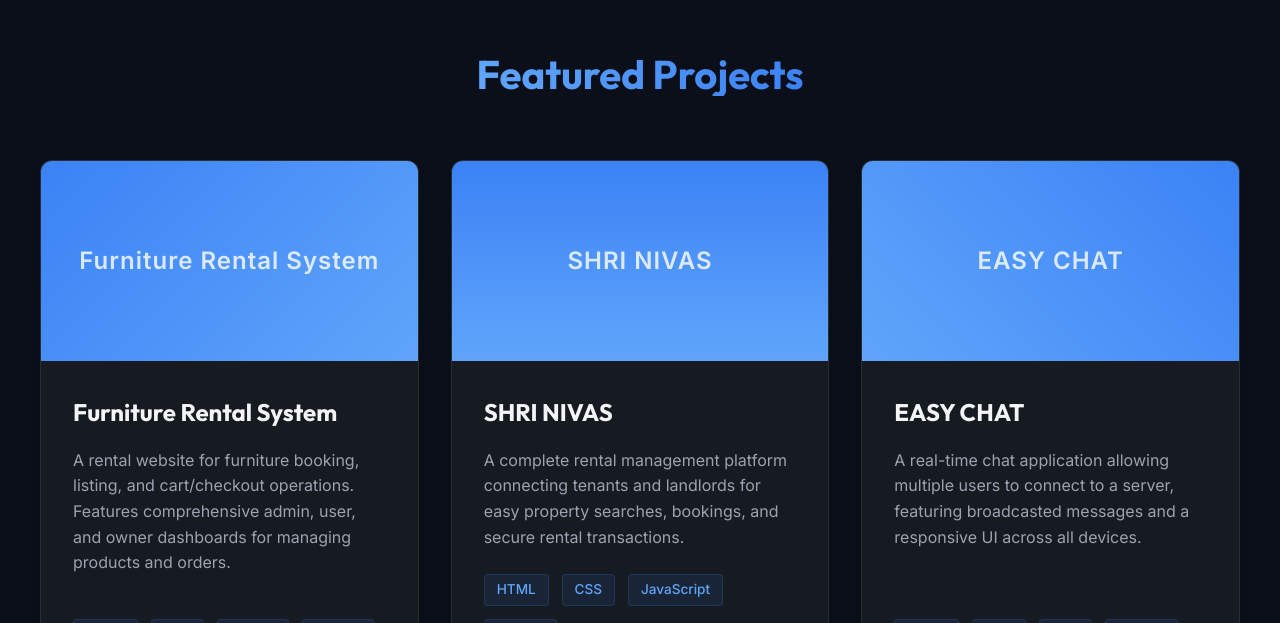
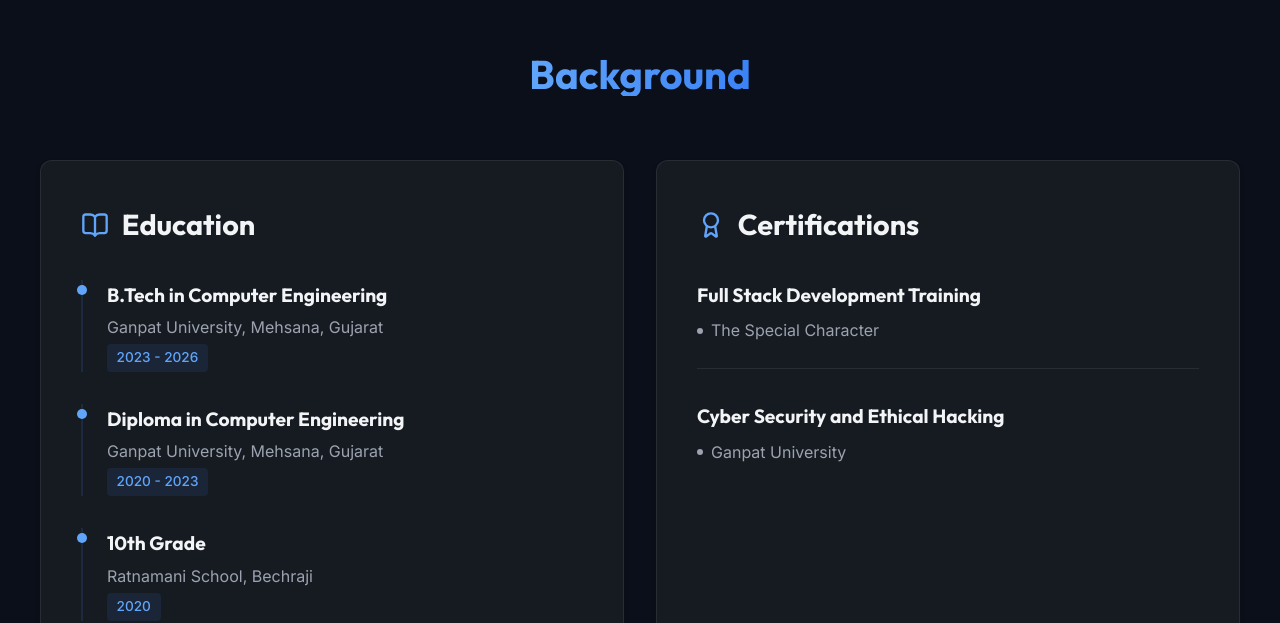
Before and after one commit to mitdeveloper10/PORTFOLIO, a React (Vite) app: page / in a window 1280 px wide. Shown: the part 1597-2220 px from the top of the page. Built offline with nearby package versions, Linux system fonts and the light colour scheme.

Commit message:
Add Education & Certifications Section and update links

```diff
--- a/src/App.jsx
+++ b/src/App.jsx
@@ -2,6 +2,7 @@ import React from 'react';
 import Navbar from './components/Navbar';
 import HeroSection from './components/HeroSection';
 import AboutSection from './components/AboutSection';
+import EducationSection from './components/EducationSection';
 import ProjectsSection from './components/ProjectsSection';
 import ContactSection from './components/ContactSection';
 import Footer from './components/Footer';
@@ -12,6 +13,7 @@ function App() {
       <Navbar />
       <HeroSection />
       <AboutSection />
+      <EducationSection />
       <ProjectsSection />
       <ContactSection />
       <Footer />
--- /dev/null
+++ b/src/components/EducationSection.jsx
@@ -0,0 +1,92 @@
+import React from 'react';
+import { BookOpen, Award } from 'lucide-react';
+
+const EducationSection = () => {
+  const education = [
+    {
+      degree: "B.Tech in Computer Engineering",
+      institution: "Ganpat University, Mehsana, Gujarat",
+      year: "2023 - 2026"
+    },
+    {
+      degree: "Diploma in Computer Engineering",
+      institution: "Ganpat University, Mehsana, Gujarat",
+      year: "2020 - 2023"
+    },
+    {
+      degree: "10th Grade",
+      institution: "Ratnamani School, Bechraji",
+      year: "2020"
+    }
+  ];
+
+  const certifications = [
+    {
+      title: "Full Stack Development Training",
+      issuer: "The Special Character"
+    },
+    {
+      title: "Cyber Security and Ethical Hacking",
+      issuer: "Ganpat University"
+    }
+  ];
+
+  return (
+    <section id="education" className="section container">
+      <h2 className="heading-secondary">
+        <span className="heading-primary" style={{ fontSize: '2.5rem' }}>Background</span>
+      </h2>
+
+      <div style={{ display: 'grid', gridTemplateColumns: 'repeat(auto-fit, minmax(320px, 1fr))', gap: '2rem' }}>
+
+        {/* Education Column */}
+        <div className="glass-panel" style={{ padding: '2.5rem' }}>
+          <div style={{ display: 'flex', alignItems: 'center', gap: '0.8rem', marginBottom: '2rem' }}>
+            <BookOpen size={28} color="var(--accent-secondary)" />
+            <h3 style={{ fontSize: '1.8rem', color: 'var(--text-primary)' }}>Education</h3>
+          </div>
+
+          <div style={{ display: 'flex', flexDirection: 'column', gap: '2rem' }}>
+            {education.map((item, index) => (
+              <div key={index} style={{ borderLeft: '2px solid var(--accent-color-glow)', paddingLeft: '1.5rem', position: 'relative' }}>
+                <div style={{
+                  position: 'absolute', left: '-6px', top: '5px', width: '10px', height: '10px',
+                  borderRadius: '50%', background: 'var(--accent-secondary)'
+                }}></div>
+                <h4 style={{ fontSize: '1.2rem', color: 'var(--text-primary)', marginBottom: '0.3rem' }}>{item.degree}</h4>
+                <p style={{ color: 'var(--text-secondary)', marginBottom: '0.2rem' }}>{item.institution}</p>
+                <span style={{
+                  display: 'inline-block', fontSize: '0.85rem', color: 'var(--accent-secondary)',
+                  background: 'rgba(59, 130, 246, 0.1)', padding: '0.2rem 0.6rem', borderRadius: '4px', fontWeight: 500
+                }}>{item.year}</span>
+              </div>
+            ))}
+          </div>
+        </div>
+
+        {/* Certifications Column */}
+        <div className="glass-panel" style={{ padding: '2.5rem' }}>
+          <div style={{ display: 'flex', alignItems: 'center', gap: '0.8rem', marginBottom: '2rem' }}>
+            <Award size={28} color="var(--accent-secondary)" />
+            <h3 style={{ fontSize: '1.8rem', color: 'var(--text-primary)' }}>Certifications</h3>
+          </div>
+
+          <div style={{ display: 'flex', flexDirection: 'column', gap: '2rem' }}>
+            {certifications.map((item, index) => (
+              <div key={index} style={{ borderBottom: index !== certifications.length - 1 ? '1px solid var(--border-color)' : 'none', paddingBottom: index !== certifications.length - 1 ? '1.5rem' : '0' }}>
+                <h4 style={{ fontSize: '1.2rem', color: 'var(--text-primary)', marginBottom: '0.5rem' }}>{item.title}</h4>
+                <p style={{ color: 'var(--text-secondary)', display: 'flex', alignItems: 'center', gap: '0.5rem' }}>
+                  <span style={{ width: '6px', height: '6px', borderRadius: '50%', background: 'var(--text-secondary)' }}></span>
+                  {item.issuer}
+                </p>
+              </div>
+            ))}
+          </div>
+        </div>
+
+      </div>
+    </section>
+  );
+};
+
+export default EducationSection;
--- a/src/components/HeroSection.jsx
+++ b/src/components/HeroSection.jsx
@@ -70,7 +70,7 @@ const HeroSection = () => {
             <a href="https://github.com/Mitdeveloper10" target="_blank" rel="noreferrer" style={{ color: 'var(--text-secondary)', transition: 'color 0.3s' }} onMouseOver={(e) => e.currentTarget.style.color = 'var(--text-primary)'} onMouseOut={(e) => e.currentTarget.style.color = 'var(--text-secondary)'}>
               <FaGithub size={24} />
             </a>
-            <a href="https://linkedin.com/in/Mit-Suthar" target="_blank" rel="noreferrer" style={{ color: 'var(--text-secondary)', transition: 'color 0.3s' }} onMouseOver={(e) => e.currentTarget.style.color = '#0ea5e9'} onMouseOut={(e) => e.currentTarget.style.color = 'var(--text-secondary)'}>
+            <a href="https://www.linkedin.com/in/mit-suthar10/" target="_blank" rel="noreferrer" style={{ color: 'var(--text-secondary)', transition: 'color 0.3s' }} onMouseOver={(e) => e.currentTarget.style.color = '#0ea5e9'} onMouseOut={(e) => e.currentTarget.style.color = 'var(--text-secondary)'}>
               <FaLinkedin size={24} />
             </a>
             <a href="mailto:mitsuthar11@gmail.com" target="_blank" rel="noreferrer" style={{ color: 'var(--text-secondary)', transition: 'color 0.3s' }} onMouseOver={(e) => e.currentTarget.style.color = '#ea4335'} onMouseOut={(e) => e.currentTarget.style.color = 'var(--text-secondary)'}>
--- a/src/components/Navbar.jsx
+++ b/src/components/Navbar.jsx
@@ -27,7 +27,7 @@ const Navbar = () => {
     }}>
       <div className="container" style={{ display: 'flex', justifyContent: 'space-between', alignItems: 'center' }}>
         <a href="#home" style={{ fontSize: '1.5rem', fontWeight: 700, fontFamily: 'var(--font-primary)' }}>
-          Portfolio<span style={{ color: 'var(--accent-secondary)' }}>.</span>
+          Mit Suthar<span style={{ color: 'var(--accent-secondary)' }}>.</span>
         </a>
 
         {/* Desktop Menu */}
@@ -43,7 +43,8 @@ const Navbar = () => {
         </ul>
 
         {/* Mobile Menu Toggle - CSS would handle hiding/showing typically, but we do basic inline here */}
-        <style dangerouslySetInnerHTML={{__html: `
+        <style dangerouslySetInnerHTML={{
+          __html: `
           .nav-link { font-weight: 500; transition: color 0.3s ease; }
           .nav-link:hover { color: var(--accent-secondary); }
           .mobile-menu-btn { display: none; background: transparent; border: none; color: white; cursor: pointer; }
--- a/src/components/ProjectsSection.jsx
+++ b/src/components/ProjectsSection.jsx
@@ -15,8 +15,8 @@ const ProjectsSection = () => {
       title: "SHRI NIVAS",
       description: "A complete rental management platform connecting tenants and landlords for easy property searches, bookings, and secure rental transactions.",
       tech: ["HTML", "CSS", "JavaScript", "MySQL"],
-      liveLink: "#",
-      githubLink: "#",
+      liveLink: "https://shrinivas.wuaze.com/",
+      githubLink: "https://github.com/mitdeveloper10/shrinivas-rental-app",
     },
     {
       title: "EASY CHAT",
@@ -38,8 +38,8 @@ const ProjectsSection = () => {
           <div key={index} className="glass-panel" style={{
             display: 'flex', flexDirection: 'column', overflow: 'hidden', transition: 'transform 0.3s ease'
           }}
-          onMouseOver={(e) => e.currentTarget.style.transform = 'translateY(-10px)'}
-          onMouseOut={(e) => e.currentTarget.style.transform = 'translateY(0)'}
+            onMouseOver={(e) => e.currentTarget.style.transform = 'translateY(-10px)'}
+            onMouseOut={(e) => e.currentTarget.style.transform = 'translateY(0)'}
           >
             {/* Project Image Placeholder */}
             <div style={{
```
